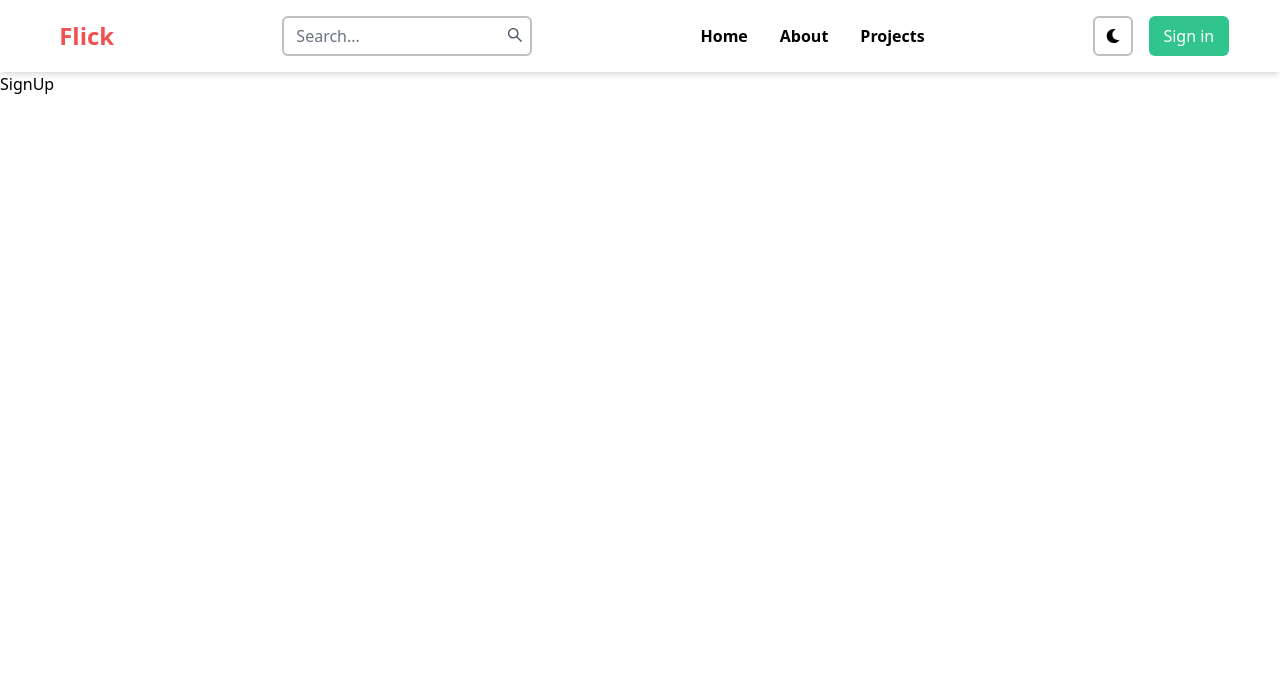
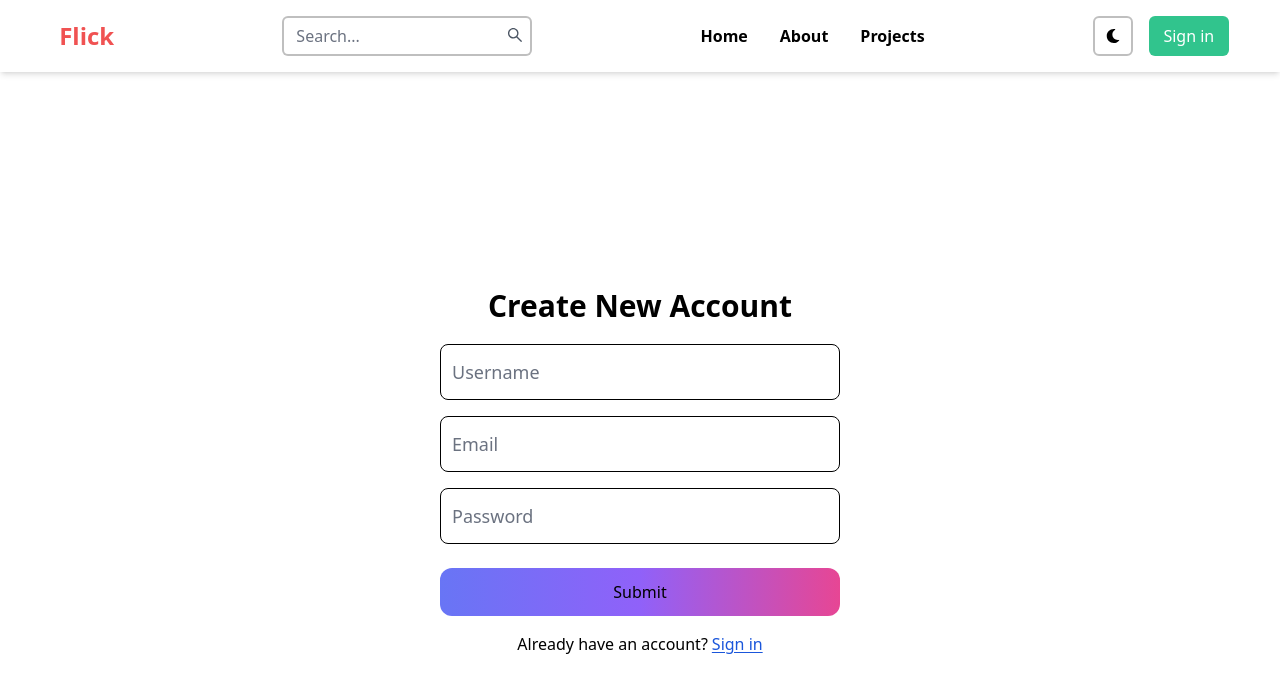
Before and after one commit to singh043/blog, a React (Vite) app in the folder client/: page /sign-up in a window 1280 px wide. Shown: the top 692 px of the page. Built offline with nearby package versions, Linux system fonts and the light colour scheme.

Commit message:
sign up ui

```diff
--- a/client/package.json
+++ b/client/package.json
@@ -11,6 +11,7 @@
   },
   "dependencies": {
     "flowbite-react": "^0.7.5",
+    "prop-types": "^15.8.1",
     "react": "^18.2.0",
     "react-dom": "^18.2.0",
     "react-icons": "^5.0.1",
--- a/client/src/components/Header.jsx
+++ b/client/src/components/Header.jsx
@@ -9,7 +9,7 @@ import { useState } from "react";
 export default function Header() {
 
   const path = useLocation().pathname;
-  const [showMobileMenu, setShowMobileMenu] = useState(true);
+  const [showMobileMenu, setShowMobileMenu] = useState(false);
 
   return (
     <nav className=" flex items-center justify-between py-[16px] px-[4%]
@@ -42,7 +42,7 @@ export default function Header() {
         className=" lg:hidden text-gray-600 "
       />
       <div
-        className="flex items-center justify-center gap-4 md:gap-8 font-semibold
+        className="items-center justify-center gap-4 md:gap-8 font-semibold
             sm:flex hidden"
       >
         <Link to="/" className={`${path === "/" ? "text-green-400" : "text-black"}`} >Home</Link>
@@ -78,21 +78,21 @@ export default function Header() {
             to="/"
             className={`${path === "/" ? "bg-green-400 text-white" : "hover:bg-gray-400" }
                 py-3 px-6`}
-            onClick={() => setShowMobileMenu(!showMobileMenu)}
+            onClick={() => setShowMobileMenu(false)}
           >
             Home
           </Link>
           <Link
             to="/about"
             className={`${path === "/about" ? "bg-green-400 text-white" : "hover:bg-gray-400" } py-3 px-6`}
-            onClick={() => setShowMobileMenu(!showMobileMenu)}
+            onClick={() => setShowMobileMenu(false)}
           >
             About
           </Link>
           <Link
             to="/projects"
             className={`${path === "/projects" ? "bg-green-400 text-white" : "hover:bg-gray-400" } py-3 px-6`}
-            onClick={() => setShowMobileMenu(!showMobileMenu)}
+            onClick={() => setShowMobileMenu(false)}
           >
             Projects
           </Link>
--- /dev/null
+++ b/client/src/components/Input.css
@@ -0,0 +1,13 @@
+.error {
+    color: red;
+    display: none;
+}
+
+.input:invalid[focused="true"]{
+    border: 2px solid red;
+    box-shadow: 0 0 10px red;
+}
+
+.input:invalid[focused="true"] ~ .error{
+    display: block;
+}
--- /dev/null
+++ b/client/src/components/Input.jsx
@@ -0,0 +1,62 @@
+/* eslint-disable react/no-unknown-property */
+import PropTypes from "prop-types";
+import { useState } from "react";
+import "./Input.css";
+
+const Input = ({ label, pattern, formDetails, setFormDetails, type, name, errorMessage }) => {
+
+    const [focused, setFocused] = useState(false);
+
+    const handleFocus = () => {
+      setFocused(true);
+    };
+
+
+    const handleChange = (e) => {
+        const {name, value} = e.target;
+        setFormDetails((prev) => {
+            return { ...prev, [name]: value }
+        })
+    }
+
+    return (
+        <div className="relative z-0 flex flex-col gap-1">
+            <input
+                type={type}
+                name={name}
+                placeholder=""
+                spellCheck={false}
+                onChange={handleChange}
+                required={true}
+                onBlur={handleFocus}
+                pattern={pattern}
+                // onFocus={() => setFocused(false)}
+                focused={focused.toString()}
+                className="w-full rounded-lg h-14 peer transition pt-6 border-black input"
+            />
+            <label
+                className={`text-gray-500 absolute left-3 top-3.5 pointer-events-none
+                    duration-150 transform -translate-y-0 origin-[0]
+                    peer-focus:-translate-y-3 peer-focus:scale-75 text-lg
+                    peer-focus:text-black
+                    ${formDetails[name].length > 0 ? "-translate-y-[12px] scale-75 text-[#000000]" : "" }
+                `}
+            >
+                {label}
+            </label>
+            <span className="text-red-600 hidden error">{errorMessage}</span>
+        </div>
+    )
+}
+
+Input.propTypes = {
+    name: PropTypes.string,
+    pattern: PropTypes.string,
+    type: PropTypes.string,
+    label: PropTypes.string,
+    formDetails: PropTypes.object,
+    setFormDetails: PropTypes.func,
+    errorMessage: PropTypes.string,
+}
+
+export default Input;
--- a/client/src/pages/SignUp.jsx
+++ b/client/src/pages/SignUp.jsx
@@ -1,5 +1,72 @@
+import { useState } from "react";
+import Input from "../components/Input";
+import { Link } from "react-router-dom";
+
 export default function SignUp() {
+
+  const [formDetails, setFormDetails] = useState({
+    username: "",
+    email: "",
+    password: ""
+  })
+
+  const handleSubmit = (e) => {
+    e.preventDefault();
+  }
+
   return (
-    <div>SignUp</div>
+    <div className="min-h-screen flex justify-center items-center select-none">
+      <div className="flex flex-col items-center p-3">
+        <div className="text-center text-3xl font-semibold">
+          Create New Account
+        </div>
+        <form className="flex flex-col w-[400px] gap-4 mt-5" onSubmit={handleSubmit}>
+          <Input
+            id="username"
+            label={"Username"}
+            name="username"
+            type="text"
+            errorMessage="Enter valid username with minimum 4 characters and no special characters"
+            pattern="^[A-za-z0-9]{4,16}$"
+            formDetails={formDetails}
+            setFormDetails={setFormDetails}
+          />
+          <Input
+            id="email"
+            label={"Email"}
+            name="email"
+            type="email"
+            errorMessage="Email a valid email"
+            // pattern="/^[a-z0-9._%+-]+@[a-z0-9.-]+\.[a-z]{2,4}$/"
+            formDetails={formDetails}
+            setFormDetails={setFormDetails}
+          />
+          <Input
+            id="password"
+            label={"Password"}
+            name="password"
+            type="password"
+            pattern="^[A-za-z0-9 ]{8,}$"
+            errorMessage="Password must contain minimum 8 characters"
+            formDetails={formDetails}
+            setFormDetails={setFormDetails}
+          />
+          <button className="w-full h-12 bg-red-500 mt-2 rounded-xl
+            bg-gradient-to-r from-indigo-500 via-purple-500
+            to-pink-500
+          ">
+            Submit
+          </button>
+          <div className="flex gap-1 justify-center text-md">
+            <span className="text-black">Already have an account?</span>
+            <Link to="/sign-in"
+              className="underline underline-offset-2 text-blue-700"
+            >
+              Sign in
+            </Link>
+          </div>
+        </form>
+      </div>
+    </div>
   )
 }
```
Also changed, not shown: 1 other file (tests, documents, lock files or other folders).
